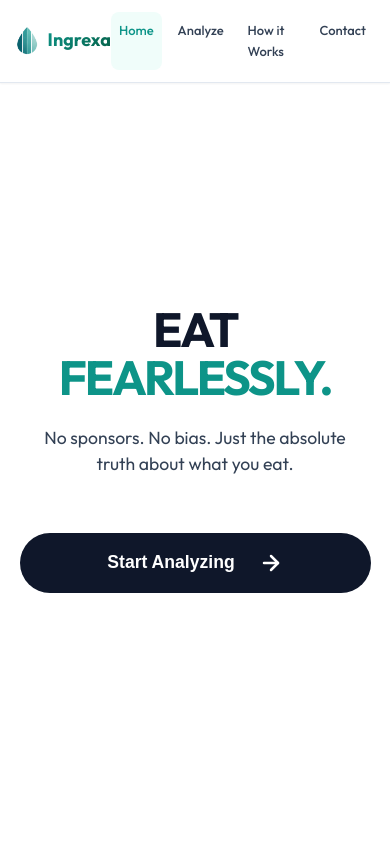
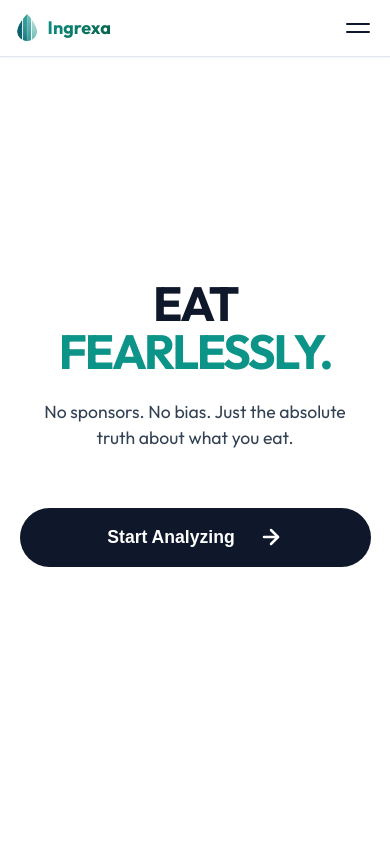
Before and after one commit to Jaiminkansagara1327/Smart-Ingredient-Checker, a React (Vite) app in the folder frontend/: page / in a window 390 px wide. Shown: the top 844 px of the page. Built offline with nearby package versions, Linux system fonts and the light colour scheme; no server answers.

Commit message:
Implement modern full-screen animated hamburger menu for mobile navigation

```diff
--- a/frontend/src/components/Header.jsx
+++ b/frontend/src/components/Header.jsx
@@ -1,31 +1,48 @@
-import React from 'react';
+import React, { useState } from 'react';
 
 function Header({ onNavigate, currentPage }) {
+  const [isMenuOpen, setIsMenuOpen] = useState(false);
+
+  const handleNavClick = (page) => {
+    setIsMenuOpen(false);
+    onNavigate(page);
+  };
+
   return (
     <header className="header">
-      <div className="logo" onClick={() => onNavigate('home')} style={{ cursor: 'pointer' }}>
+      <div className="logo" onClick={() => handleNavClick('home')} style={{ cursor: 'pointer' }}>
         <img src="/logo.png" alt="Ingrexa Logo" className="logo-img" />
         <span className="logo-text">Ingrexa</span>
       </div>
-      <nav className="nav">
+
+      <button
+        className={`mobile-menu-btn ${isMenuOpen ? 'open' : ''}`}
+        onClick={() => setIsMenuOpen(!isMenuOpen)}
+        aria-label="Toggle Navigation"
+      >
+        <span className="hamburger-line line-top"></span>
+        <span className="hamburger-line line-bottom"></span>
+      </button>
+
+      <nav className={`nav ${isMenuOpen ? 'nav-open' : ''}`}>
         <a
           href="#"
           className={`nav-link ${currentPage === 'home' ? 'active' : ''}`}
-          onClick={(e) => { e.preventDefault(); onNavigate('home'); }}
+          onClick={(e) => { e.preventDefault(); handleNavClick('home'); }}
         >
           Home
         </a>
         <a
           href="#"
           className={`nav-link ${currentPage === 'analyze' ? 'active' : ''}`}
-          onClick={(e) => { e.preventDefault(); onNavigate('analyze'); }}
+          onClick={(e) => { e.preventDefault(); handleNavClick('analyze'); }}
         >
           Analyze
         </a>
         <a
           href="#"
           className={`nav-link ${currentPage === 'scoring' ? 'active' : ''}`}
-          onClick={(e) => { e.preventDefault(); onNavigate('scoring'); }}
+          onClick={(e) => { e.preventDefault(); handleNavClick('scoring'); }}
         >
           How it Works
         </a>
@@ -33,7 +50,7 @@ function Header({ onNavigate, currentPage }) {
         <a
           href="#"
           className={`nav-link ${currentPage === 'contact' ? 'active' : ''}`}
-          onClick={(e) => { e.preventDefault(); onNavigate('contact'); }}
+          onClick={(e) => { e.preventDefault(); handleNavClick('contact'); }}
         >
           Contact
         </a>
--- a/frontend/src/index.css
+++ b/frontend/src/index.css
@@ -165,12 +165,55 @@ body {
 
 .nav {
     display: flex;
+    align-items: center;
     gap: var(--spacing-lg);
+}
+
+.mobile-menu-btn {
+    display: none;
+    width: 32px;
+    height: 32px;
+    background: none;
+    border: none;
+    cursor: pointer;
+    z-index: 102;
+    /* Above mobile menu */
+    padding: 0;
+    position: relative;
+    outline: none;
+}
+
+.hamburger-line {
+    display: block;
+    width: 24px;
+    height: 2px;
+    background: var(--color-text-primary);
+    border-radius: 2px;
+    transition: transform 0.4s cubic-bezier(0.4, 0, 0.2, 1);
+    position: absolute;
+    left: 4px;
+}
+
+.line-top {
+    top: 11px;
+}
+
+.line-bottom {
+    top: 19px;
+}
+
+.mobile-menu-btn.open .line-top {
+    transform: translateY(4px) rotate(45deg);
+}
+
+.mobile-menu-btn.open .line-bottom {
+    transform: translateY(-4px) rotate(-45deg);
 }
 
 .nav-link {
     color: var(--color-text-secondary);
     text-decoration: none;
+    white-space: nowrap;
     font-size: var(--font-size-sm);
     font-weight: 500;
     padding: var(--spacing-xs) var(--spacing-md);
--- a/frontend/src/mobile-responsive.css
+++ b/frontend/src/mobile-responsive.css
@@ -19,6 +19,10 @@
         border-bottom: 1px solid var(--color-border);
     }
 
+    .logo {
+        width: auto;
+    }
+
     .logo-text {
         font-size: 1.125rem;
     }
@@ -27,14 +31,70 @@
         height: 28px;
     }
 
-    /* Navigation - Stack or Hide */
+    .mobile-menu-btn {
+        display: block;
+    }
+
+    /* Navigation - Fullscreen Minimalist Menu */
     .nav {
-        gap: var(--spacing-sm);
+        position: fixed;
+        top: 0;
+        left: 0;
+        right: 0;
+        bottom: 0;
+        width: 100vw;
+        height: 100vh;
+        background: rgba(255, 255, 255, 0.98);
+        backdrop-filter: blur(15px);
+        -webkit-backdrop-filter: blur(15px);
+        flex-direction: column;
+        align-items: center;
+        justify-content: center;
+        padding: 0;
+        gap: 2rem;
+        z-index: 100;
+        opacity: 0;
+        visibility: hidden;
+        transition: opacity 0.4s ease, visibility 0.4s ease;
+        box-shadow: none;
+    }
+
+    .nav.nav-open {
+        opacity: 1;
+        visibility: visible;
     }
 
     .nav-link {
-        font-size: 0.8125rem;
-        padding: var(--spacing-xs) var(--spacing-sm);
+        font-size: 2rem;
+        font-weight: 500;
+        padding: 0.5rem 1rem;
+        width: auto;
+        border-bottom: none;
+        background: none;
+        opacity: 0;
+        transform: translateY(20px);
+        transition: opacity 0.4s ease, transform 0.4s ease;
+    }
+
+    .nav.nav-open .nav-link {
+        opacity: 1;
+        transform: translateY(0);
+    }
+
+    .nav.nav-open .nav-link:nth-child(1) {
+        transition-delay: 0.1s;
+    }
+
+    .nav.nav-open .nav-link:nth-child(2) {
+        transition-delay: 0.2s;
+    }
+
+    .nav.nav-open .nav-link:nth-child(3) {
+        transition-delay: 0.3s;
+    }
+
+    .nav.nav-open .nav-link:nth-child(4) {
+        transition-delay: 0.4s;
     }
 
     /* Main Content - Breathing Room */
@@ -228,6 +288,75 @@
         padding: var(--spacing-lg) var(--spacing-xl);
     }
 
+    .logo {
+        width: auto;
+    }
+
+    .mobile-menu-btn {
+        display: block;
+    }
+
+    .nav {
+        position: fixed;
+        top: 0;
+        left: 0;
+        right: 0;
+        bottom: 0;
+        width: 100vw;
+        height: 100vh;
+        background: rgba(255, 255, 255, 0.98);
+        backdrop-filter: blur(15px);
+        -webkit-backdrop-filter: blur(15px);
+        flex-direction: column;
+        align-items: center;
+        justify-content: center;
+        padding: 0;
+        gap: 2.5rem;
+        z-index: 100;
+        opacity: 0;
+        visibility: hidden;
+        transition: opacity 0.4s ease, visibility 0.4s ease;
+        box-shadow: none;
+    }
+
+    .nav.nav-open {
+        opacity: 1;
+        visibility: visible;
+    }
+
+    .nav-link {
+        font-size: 2.5rem;
+        font-weight: 500;
+        padding: 0.5rem 1rem;
+        width: auto;
+        border-bottom: none;
+        background: none;
+        opacity: 0;
+        transform: translateY(20px);
+        transition: opacity 0.4s ease, transform 0.4s ease;
+    }
+
+    .nav.nav-open .nav-link {
+        opacity: 1;
+        transform: translateY(0);
+    }
+
+    .nav.nav-open .nav-link:nth-child(1) {
+        transition-delay: 0.1s;
+    }
+
+    .nav.nav-open .nav-link:nth-child(2) {
+        transition-delay: 0.2s;
+    }
+
+    .nav.nav-open .nav-link:nth-child(3) {
+        transition-delay: 0.3s;
+    }
+
+    .nav.nav-open .nav-link:nth-child(4) {
+        transition-delay: 0.4s;
+    }
+
     .main-title {
         font-size: 2.25rem;
     }
```
